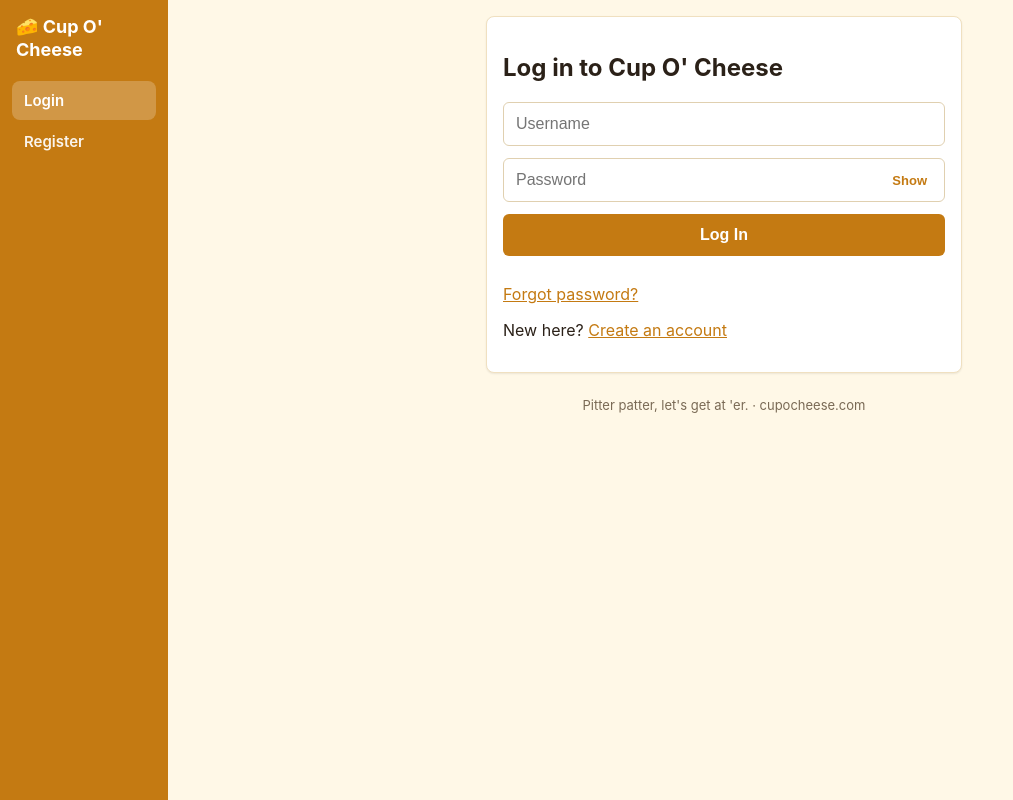
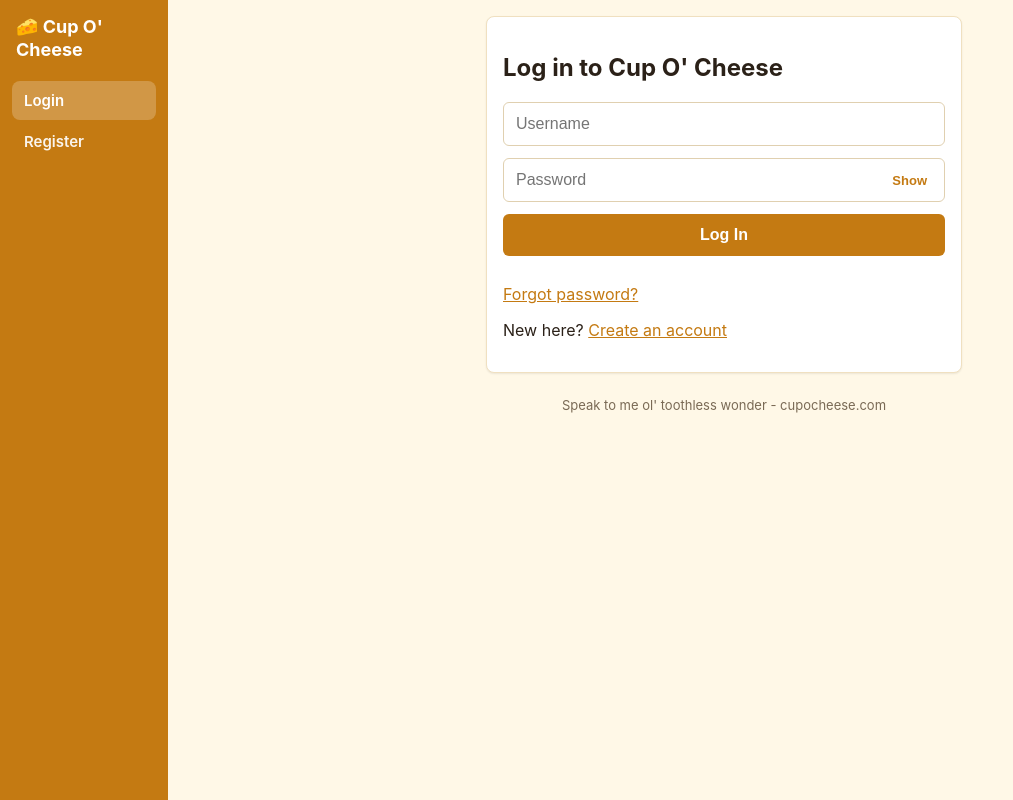
Before and after one commit to jason85alexander-arch/cupocheese, a Flask app: page /login in a window 1280 px wide. Shown: the whole page, without its empty margins (0-1013 px from the left). Run offline with Flask 3, Linux system fonts and the light colour scheme.

Commit message:
Footer tagline: Speak to me ol' toothless wonder

```diff
--- a/templates/base.html
+++ b/templates/base.html
@@ -299,7 +299,7 @@
                 {% endif %}
             {% endwith %}
             {% block content %}{% endblock %}
-            <p class="tagline">Pitter patter, let's get at 'er. · cupocheese.com</p>
+            <p class="tagline">Speak to me ol' toothless wonder - cupocheese.com</p>
         </div>
     </div>
 </div>
```
